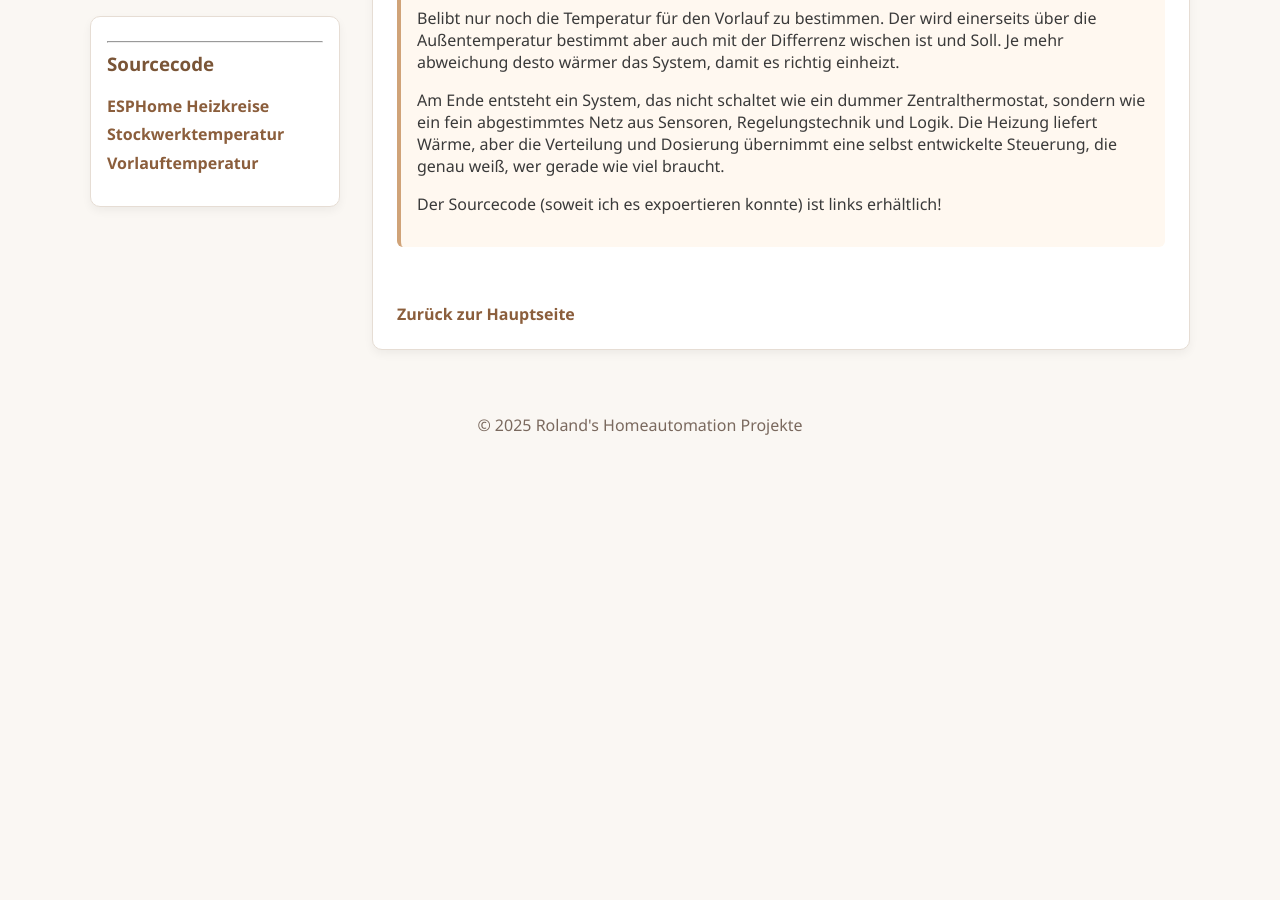
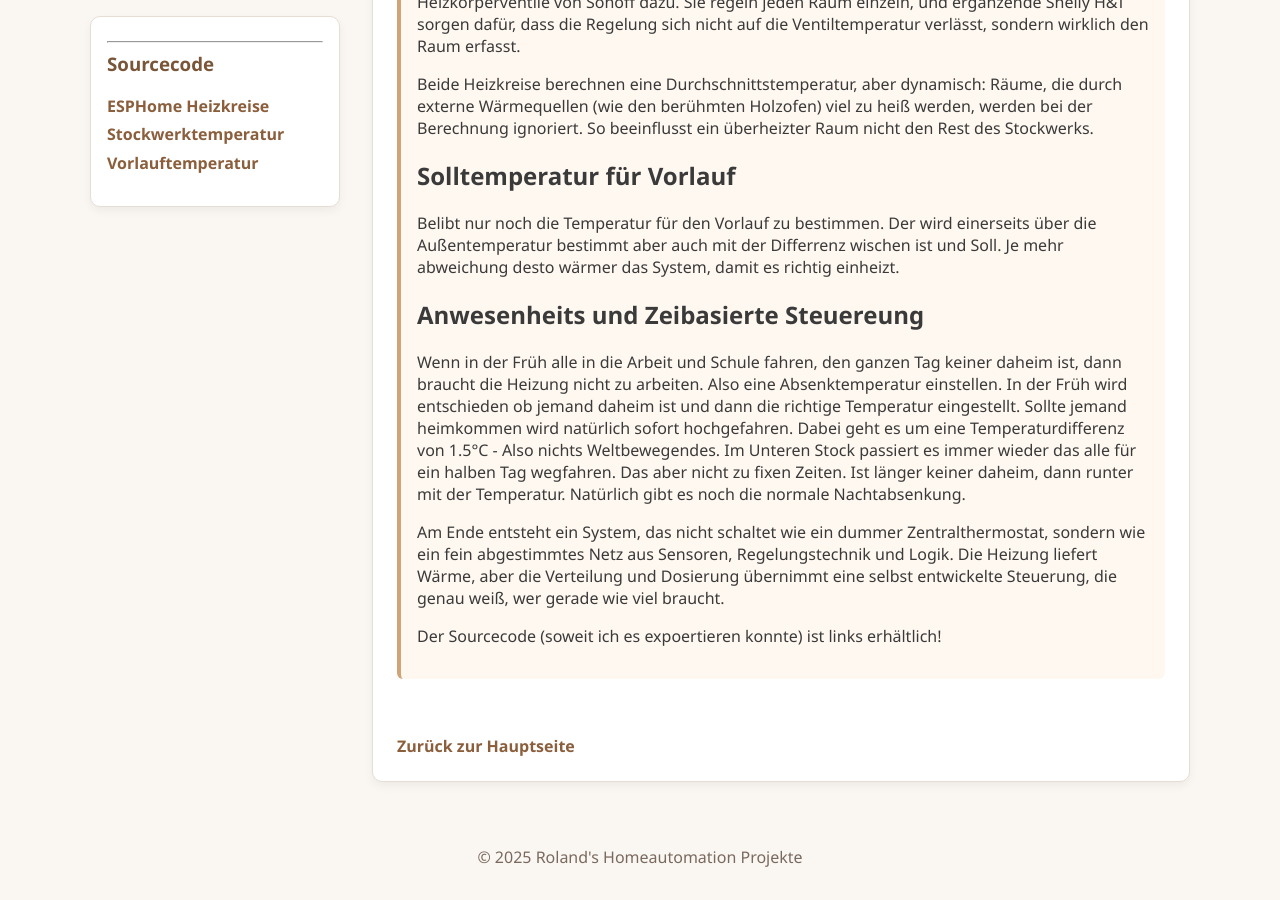
Before and after one commit to schu-r/homeautomation, a Jekyll site: the page built from projects/heizkreissteuerung.md, in a window 1280 px wide and 900 px high, scrolled down 1440 px. Built offline with Jekyll 4.4.1, drawn with Linux system fonts in a browser that asks for light colours; before the commit the page ends 1908 px from its top, so only the background shows below that; some of the changed text lies outside the part shown.

Commit message:
Enhance heating control documentation with new sections
Added sections on problem definition and presence-based control for heating management.

```diff
--- a/projects/heizkreissteuerung.md
+++ b/projects/heizkreissteuerung.md
@@ -16,6 +16,9 @@
 
 Die eigentliche Heizung darf tun, was Heizungen eben tun. Aber die beiden Heizkreise wollte ich selbst kontrollieren, denn die Standardlösung mit einem einzigen Raumfühler pro Stockwerk ist bei unserem Haus schlicht unbrauchbar. Oben heizt die Sonne das halbe Stockwerk gratis auf, unten sorgt der Holzofen meiner Schwiegermutter für Verwirrung bei der Heizung. Eine zentrale Messung hätte völlig falsche Signale geliefert.
 
+## Problem
+Alles auf einen Raum bezogen ist komplett falsch. Aber die Heizung hat keine andere Möglichkeit. Zusätzlich weiiß ich nicht, wie viel Wärme gebraucht wird. Warum wird der Heizkörper nicht warm obwohl es überall kalt ist? Warum heizt die Heizung obwol die Sonne reinknallt? Die Heizung soll steuern wie viel Wärme wir brauchen und zwar nicht nach Zeitplan sondern nach anwesenheit. Ein schönes, warmes Haus, aber wenn keiner daheim ist, werfe ich die Pellets beim Fenster raus.
+
 ## ESPHome Übernimmt
 Also habe ich die komplette Regelung ausgelagert: Ein ESP32 mit ESPHome übernimmt jeden Mischer und die jeweilige Pumpe. Vor- und Rücklauf werden über DS18B20 überwacht. Die Regler laufen lokal am ESP über einen PI-Algorithmus, der feinfühlig auf Änderungen reagiert und den Mischer exakt dort hält, wo die Temperatur hinkommen soll. Die Vorgabewerte und die tatsächliche Heizanforderung liefert HomeAssistant, doch die schnelle, saubere Regelarbeit passiert direkt am Gerät.
 
@@ -31,6 +34,9 @@
 ## Solltemperatur für Vorlauf
 Belibt nur noch die Temperatur für den Vorlauf zu bestimmen. Der wird einerseits über die Außentemperatur bestimmt aber auch mit der Differrenz wischen ist und Soll. Je mehr abweichung desto wärmer das System, damit es richtig einheizt.
 
+## Anwesenheits und Zeibasierte Steuereung
+Wenn in der Früh alle in die Arbeit und Schule fahren, den ganzen Tag keiner daheim ist, dann braucht die Heizung nicht zu arbeiten. Also eine Absenktemperatur einstellen. In der Früh wird entschieden ob jemand daheim ist und dann die richtige Temperatur eingestellt. Sollte jemand heimkommen wird natürlich sofort hochgefahren. Dabei geht es um eine Temperaturdifferenz von 1.5°C - Also nichts Weltbewegendes. Im Unteren Stock passiert es immer wieder das alle für ein halben Tag wegfahren. Das aber nicht zu fixen Zeiten. Ist länger keiner daheim, dann runter mit der Temperatur. Natürlich gibt es noch die normale Nachtabsenkung.
+
 Am Ende entsteht ein System, das nicht schaltet wie ein dummer Zentralthermostat, sondern wie ein fein abgestimmtes Netz aus Sensoren, Regelungstechnik und Logik. Die Heizung liefert Wärme, aber die Verteilung und Dosierung übernimmt eine selbst entwickelte Steuerung, die genau weiß, wer gerade wie viel braucht.
 
 
```
